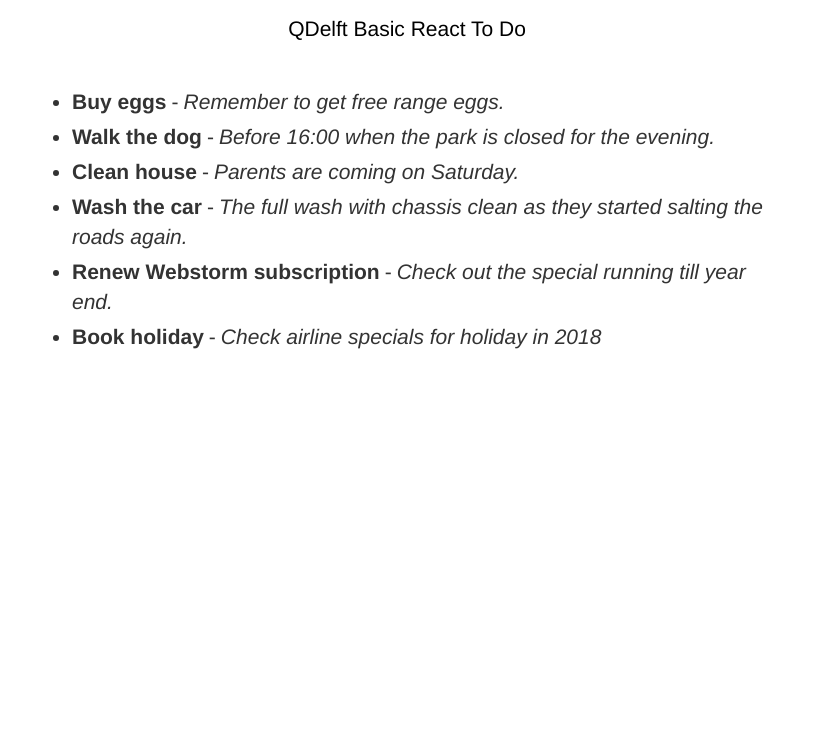
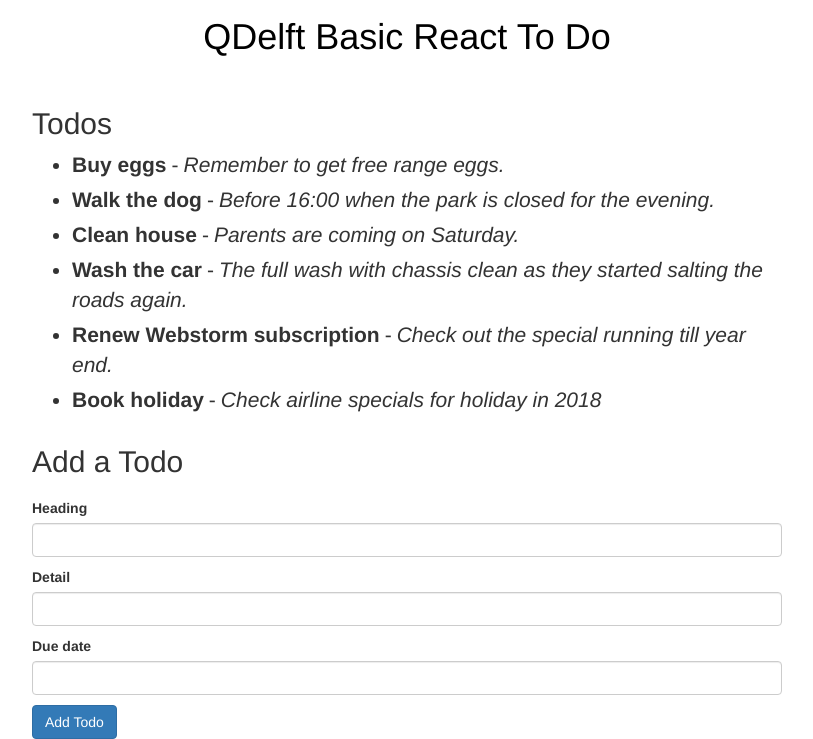
Before and after one commit to Nabeel-Mahmood/react-basics, a React app: page / in a window 1280 px wide. Shown: the part 103-842 px from the top of the page, without its empty margins (233-1046 px from the left). Before the commit the page ends 800 px from the top, so only its background shows below. Built offline with nearby package versions, Linux system fonts and the light colour scheme.

Commit message:
[CHANGE]: Add Todo functionality

```diff
--- a/package.json
+++ b/package.json
@@ -15,6 +15,6 @@
     "build": "react-scripts build",
     "test": "react-scripts test --env=jsdom",
     "eject": "react-scripts eject",
-    "format": "prettier --write --print-width=120 --single-quote --tab-width=2 --trailing-comma=es5 --jsx-bracket-same-line src/**/*.js"
+    "format": "prettier --write --print-width=120 --single-quote --tab-width=2 --trailing-comma=none --jsx-bracket-same-line src/**/*.js"
   }
 }
--- a/src/components/App.js
+++ b/src/components/App.js
@@ -1,16 +1,17 @@
 import React, { Component } from 'react';
+import '../../node_modules/bootstrap/dist/css/bootstrap.css';
 import logo from '../QDelft_logo.svg';
-import '../../node_modules/bootstrap/dist/css/bootstrap.css';
 import '../styles/App.css';
 import Todos from './todos/Todos';
 
 class App extends Component {
   render() {
     return (
+      <main>
         <div className="App container">
           <header className="App-header">
             <img src={logo} className="App-logo" alt="logo" />
-          <h1 className="App-title">QDelft Basic React To Do</h1>
+            <h1>QDelft Basic React To Do</h1>
           </header>
           <div className="row">
             <div className="col-xs-12">
@@ -18,6 +19,7 @@ class App extends Component {
             </div>
           </div>
         </div>
+      </main>
     );
   }
 }
--- /dev/null
+++ b/src/components/todos/EditTodo.js
@@ -0,0 +1,48 @@
+import PropTypes from 'prop-types';
+import React, { Component } from 'react';
+
+class EditTodo extends Component {
+  static propTypes = {
+    onAddTodo: PropTypes.func.isRequired
+  };
+
+  state = {
+    heading: '',
+    detail: '',
+    dueDate: ''
+  };
+
+  onChangeHandler = e => {
+    this.setState({ [e.target.name]: e.target.value });
+  };
+
+  onSubmitHandler = e => {
+    e.preventDefault();
+    const { onAddTodo } = this.props;
+    onAddTodo(this.state);
+  };
+
+  render() {
+    const { heading, detail, dueDate } = this.state;
+    //NOTE: Usually we would not hardcode the id's in React component as it would make it hard to use re-use this component.
+    //Here they are hardcoded to make the code a little bit simpler.
+    return (
+      <section>
+        <h2>Add a Todo</h2>
+        <form noValidate={true} onSubmit={this.onSubmitHandler}>
+          <label htmlFor="heading">Heading</label>
+          <input name="heading" id="heading" className="form-control" onChange={this.onChangeHandler} value={heading} />
+          <label htmlFor="detail">Detail</label>
+          <input name="detail" id="detail" className="form-control" onChange={this.onChangeHandler} value={detail} />
+          <label htmlFor="dueDate">Due date</label>
+          <input name="dueDate" id="dueDate" className="form-control" onChange={this.onChangeHandler} value={dueDate} />
+          <button type="submit" className="btn btn-primary">
+            Add Todo
+          </button>
+        </form>
+      </section>
+    );
+  }
+}
+
+export default EditTodo;
--- a/src/components/todos/Todo.js
+++ b/src/components/todos/Todo.js
@@ -1,5 +1,5 @@
+import PropTypes from 'prop-types';
 import React from 'react';
-import PropTypes from 'prop-types';
 
 const Todo = ({ heading, detail }) => (
   <li>
@@ -10,7 +10,7 @@ const Todo = ({ heading, detail }) => (
 
 Todo.propTypes = {
   heading: PropTypes.string.isRequired,
-  detail: PropTypes.string.isRequired,
+  detail: PropTypes.string.isRequired
 };
 
 export default Todo;
--- a/src/components/todos/Todos.js
+++ b/src/components/todos/Todos.js
@@ -1,23 +1,37 @@
 import React, { Component } from 'react';
-import { todos } from '../../data/todoData';
+import { addTodo, todos } from '../../data/todoData';
+import EditTodo from './EditTodo';
 import Todo from './Todo';
 
 class Todos extends Component {
   state = {
-    todos: [],
+    todos: []
   };
 
   componentDidMount() {
     this.setState({
-      todos,
+      todos
     });
   }
+
+  onAddTodoHandler = todo => {
+    addTodo(todo);
+    this.setState({
+      todos
+    });
+  };
 
   render() {
     return (
       <div className="row">
         <div className="col-xs-offset-2 col-xs-8">
-          <ul>{this.state.todos.map(todo => <Todo key={todo.id} heading={todo.heading} detail={todo.detail} />)}</ul>
+          <section>
+            <h2>Todos</h2>
+            <ul>{this.state.todos.map(todo => <Todo key={todo.id} heading={todo.heading} detail={todo.detail} />)}</ul>
+          </section>
+        </div>
+        <div className="col-xs-offset-2 col-xs-8">
+          <EditTodo onAddTodo={this.onAddTodoHandler} />
         </div>
       </div>
     );
--- a/src/data/todoData.js
+++ b/src/data/todoData.js
@@ -3,36 +3,42 @@ export const todos = [
     id: 1,
     heading: 'Buy eggs',
     detail: 'Remember to get free range eggs.',
-    dueDate: '10-12-2017',
+    dueDate: '10-12-2017'
   },
   {
     id: 2,
     heading: 'Walk the dog',
     detail: 'Before 16:00 when the park is closed for the evening.',
-    dueDate: '12-12-2017',
+    dueDate: '12-12-2017'
   },
   {
     id: 3,
     heading: 'Clean house',
     detail: 'Parents are coming on Saturday.',
-    dueDate: '13-12-2017',
+    dueDate: '13-12-2017'
   },
   {
     id: 4,
     heading: 'Wash the car',
     detail: 'The full wash with chassis clean as they started salting the roads again.',
-    dueDate: '17-12-2017',
+    dueDate: '17-12-2017'
   },
   {
     id: 5,
     heading: 'Renew Webstorm subscription',
     detail: 'Check out the special running till year end.',
-    dueDate: '10-12-2017',
+    dueDate: '10-12-2017'
   },
   {
     id: 6,
     heading: 'Book holiday',
     detail: 'Check airline specials for holiday in 2018',
-    dueDate: '01-12-2017',
-  },
+    dueDate: '01-12-2017'
+  }
 ];
+
+export const addTodo = todo => {
+  const maxId = todos.reduce((prev, cur) => (cur.id > prev ? cur.id : prev), 0);
+  const { heading, detail, dueDate } = todo;
+  todos.push({ id: maxId + 1, heading, detail, dueDate });
+};
--- a/src/styles/App.css
+++ b/src/styles/App.css
@@ -1,12 +1,9 @@
-.App {
-  text-align: center;
-}
-
 .App-logo {
   height: 80px;
 }
 
 .App-header {
+  text-align: center;
   background-color: white;
   height: 150px;
   padding: 20px;
@@ -37,3 +34,7 @@ li span.todo-detail {
   font-style: italic;
   margin-left: 5px;
 }
+
+button, label {
+  margin-top: 10px;
+}
```
Also changed, not shown: README.md, 1 other file. Lines whose indentation alone changed are shown as unchanged.
